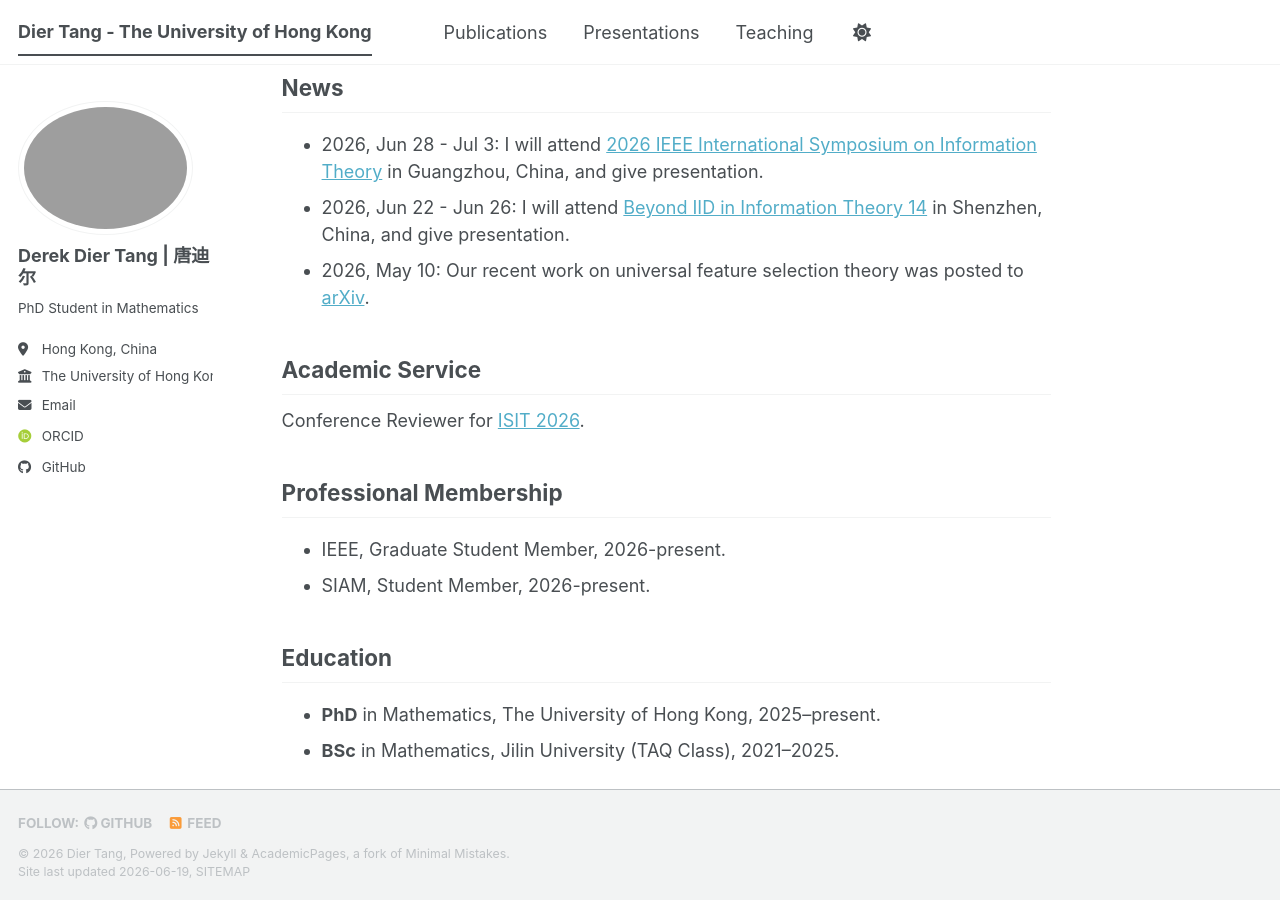
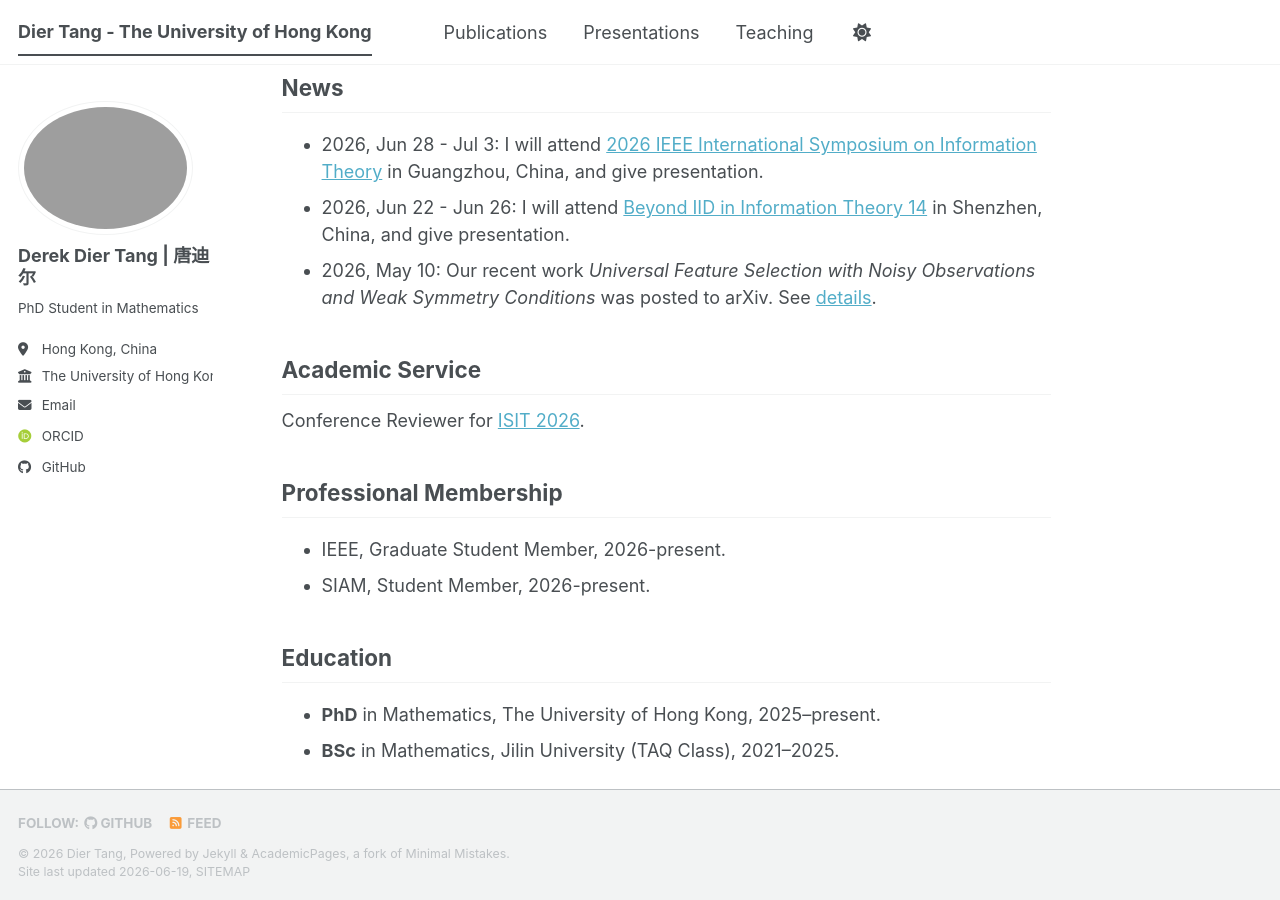
Before and after one commit to TangDier03/tangdier03.github.io, a Jekyll site: the page built from _pages/about.md, in a window 1280 px wide and 900 px high, scrolled down 503 px. Built offline with Jekyll 4.4.1, drawn with Linux system fonts in a browser that asks for light colours; some web fonts are replaced; a script bundle is joined from its source files by our own code; library files that are not in the unit come from our copies.

Commit message:
Update about.md

```diff
--- a/_pages/about.md
+++ b/_pages/about.md
@@ -24,8 +24,7 @@
 
 - 2026, Jun 28 - Jul 3: I will attend [2026 IEEE International Symposium on Information Theory](https://2026.ieee-isit.org/) in Guangzhou, China, and give presentation.
 - 2026, Jun 22 - Jun 26: I will attend [Beyond IID in Information Theory 14](https://www.beyondiid2026.com/) in Shenzhen, China, and give presentation.
-- 2026, May 10: Our recent work on universal feature selection theory was posted to [arXiv](https://arxiv.org/abs/2605.09396).
-
+- 2026, May 10: Our recent work *Universal Feature Selection with Noisy Observations and Weak Symmetry Conditions* was posted to arXiv. See [details](https://tangdier03.github.io/publications/Universal%20Feature%20Selection/).
 
 
 
```
